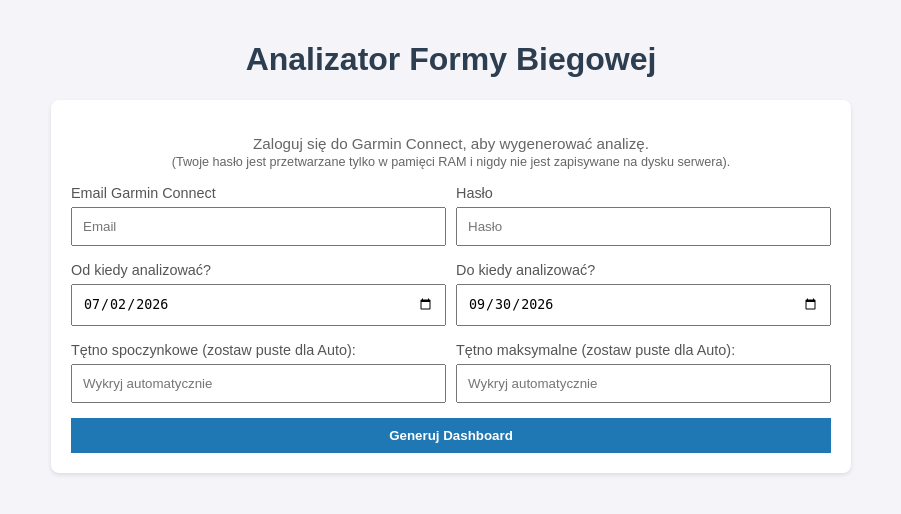
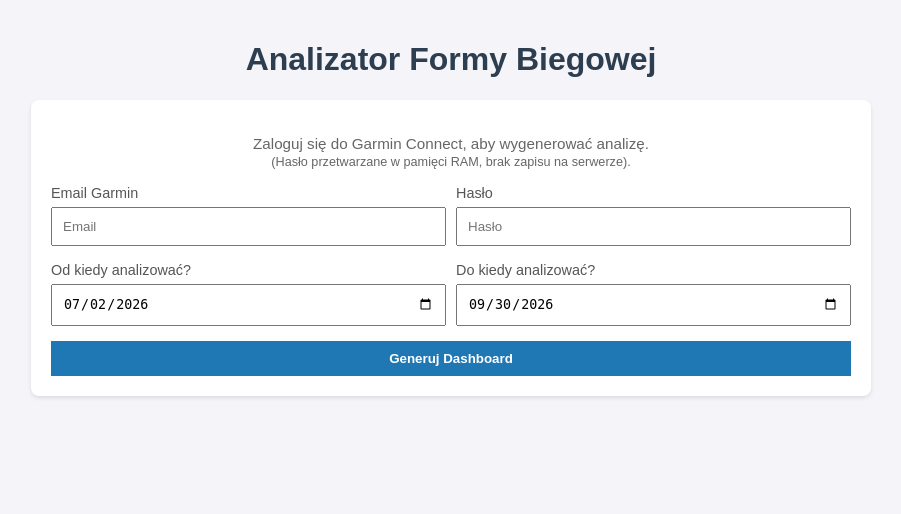
Before and after one commit to merkato/biegam_bo_chce_zyc, a FastAPI app: page / in a window 1280 px wide. Shown: the top 514 px of the page, without its empty margins (189-1090 px from the left). Run offline with FastAPI, Linux system fonts and the light colour scheme; some libraries are stand-ins or nearby versions.

Commit message:
Refactor dashboard layout and improve styling
Updated the layout and styling of the dashboard, including new container classes and improved loading messages. Removed unused input fields and adjusted chart plotting for better visualization.

```diff
--- a/templates/index.html
+++ b/templates/index.html
@@ -6,9 +6,15 @@
     <script src="https://cdn.plot.ly/plotly-2.24.1.min.js"></script>
     <script defer src="https://cdn.jsdelivr.net/npm/alpinejs@3.x.x/dist/cdn.min.js"></script>
     <style>
-        body { font-family: sans-serif; background: #f4f4f9; max-width: 800px; margin: 0 auto; padding: 20px; }
+        body { font-family: sans-serif; background: #f4f4f9; margin: 0; padding: 20px; }
+        .container { max-width: 1600px; margin: 0 auto; } /* Nowy, szeroki kontener */
         .card { background: white; padding: 20px; border-radius: 8px; box-shadow: 0 2px 4px rgba(0,0,0,0.1); margin-bottom: 20px; }
         .grid-2 { display: grid; grid-template-columns: 1fr 1fr; gap: 10px; }
+
+        /* Magia elastyczności - siatka samodzielnie ustala liczbę kolumn */
+        .charts-grid { display: grid; grid-template-columns: repeat(auto-fit, minmax(450px, 1fr)); gap: 20px; }
+        .full-width { grid-column: 1 / -1; margin-bottom: 0; }
+
         input, button { padding: 10px; width: 100%; box-sizing: border-box; margin-top: 5px; }
         button { background: #1f77b4; color: white; border: none; cursor: pointer; font-weight: bold; margin-top: 15px;}
         label { font-size: 0.9em; color: #555; }
@@ -16,53 +22,54 @@
 </head>
 <body>
 
-    <div x-data="dashboard()">
+    <div class="container" x-data="dashboard()">
         <h1 style="text-align: center; color: #2c3e50;">Analizator Formy Biegowej</h1>
 
-        <div class="card" x-show="!dataLoaded && !loading">
+        <div class="card" style="max-width: 800px; margin: 0 auto 20px auto;" x-show="!dataLoaded && !loading">
             <p style="text-align: center; color: #666; font-size: 0.95em;">
                 Zaloguj się do Garmin Connect, aby wygenerować analizę.<br>
-                <small>(Twoje hasło jest przetwarzane tylko w pamięci RAM i nigdy nie jest zapisywane na dysku serwera).</small>
+                <small>(Hasło przetwarzane w pamięci RAM, brak zapisu na serwerze).</small>
             </p>
             <form @submit.prevent="fetchData">
                 <div class="grid-2">
-                    <div><label>Email Garmin Connect</label><input type="email" x-model="email" placeholder="Email" required></div>
+                    <div><label>Email Garmin</label><input type="email" x-model="email" placeholder="Email" required></div>
                     <div><label>Hasło</label><input type="password" x-model="password" placeholder="Hasło" required></div>
                 </div>
                 <div class="grid-2" style="margin-top: 15px;">
                     <div><label>Od kiedy analizować?</label><input type="date" x-model="startDate" required></div>
                     <div><label>Do kiedy analizować?</label><input type="date" x-model="endDate" required></div>
                 </div>
-                <div class="grid-2" style="margin-top: 15px;">
-                    <div><label>Tętno spoczynkowe (zostaw puste dla Auto):</label><input type="number" x-model="hrRest" placeholder="Wykryj automatycznie"></div>
-                    <div><label>Tętno maksymalne (zostaw puste dla Auto):</label><input type="number" x-model="hrMax" placeholder="Wykryj automatycznie"></div>
-                </div>
                 <button type="submit">Generuj Dashboard</button>
             </form>
             <div x-show="error" style="background: #fee; color: #c00; padding: 10px; border-radius: 4px; margin-top: 15px;" x-text="error"></div>
         </div>
 
-        <div class="card" x-show="loading" style="text-align: center;">
-            <p>🔄 Logowanie i analiza aktywności z Garmin Connect...</p>
-            <p style="font-size: 0.85em; color: #666;">Pobieranie wskaźników HRV oraz Strumieni Mocy może zająć do kilkunastu sekund. Proszę czekać.</p>
+        <div class="card" x-show="loading" style="text-align: center; max-width: 800px; margin: 0 auto;">
+            <p>🔄 Pobieranie danych, HRV, dynamiki biegu i strumieni mocy... Proszę czekać.</p>
         </div>
 
         <div x-show="dataLoaded">
-            <div class="card" style="background: #e6f2ff; border-left: 4px solid #1f77b4; padding: 12px;">
+            <div class="card full-width" style="background: #e6f2ff; border-left: 4px solid #1f77b4; padding: 12px; margin-bottom: 20px;">
                 <p style="margin: 0; font-size: 0.9em; display: flex; justify-content: space-between;">
-                    <span><strong>Fizjologia TRIMP:</strong> Spoczynkowe: <span x-text="debug.hr_rest"></span> BPM | Maksymalne: <span x-text="debug.hr_max"></span> BPM</span>
-                    <a href="#" @click.prevent="reset()" style="color: #d62728; text-decoration: none; font-weight: bold;">[ Wyloguj / Zamknij widok ]</a>
+                    <span><strong>Fizjologia:</strong> HR Rest <span x-text="debug.hr_rest"></span> | HR Max <span x-text="debug.hr_max"></span></span>
+                    <a href="#" @click.prevent="reset()" style="color: #d62728; text-decoration: none; font-weight: bold;">[ Wyloguj / Zamknij ]</a>
                 </p>
             </div>
 
-            <!-- Kontenery -->
-            <div class="card"><div id="chart-heatmap" style="height:260px;"></div></div>
-            <div class="card"><div id="chart-endurance" style="height:400px;"></div></div>
-            <div class="card"><div id="chart-mmp" style="height:350px;"></div></div>
+            <!-- Dynamiczna Siatka CSS -->
+            <div class="charts-grid">
+                <!-- Wielkie moduły zajmują całą szerokość ekranu -->
+                <div class="card full-width"><div id="chart-heatmap" style="height:260px;"></div></div>
+                <div class="card full-width"><div id="chart-endurance" style="height:400px;"></div></div>
+
+                <!-- Mniejsze kafelki automatycznie ułożą się po 2 lub 3 w rzędzie w zależności od wielkości ekranu -->
+                <div class="card"><div id="chart-mmp" style="height:400px;"></div></div>
                 <div class="card"><div id="chart-ef" style="height:400px;"></div></div>
+                <div class="card"><div id="chart-biomech" style="height:400px;"></div></div>
                 <div class="card"><div id="chart-pow" style="height:400px;"></div></div>
                 <div class="card"><div id="chart-hr" style="height:400px;"></div></div>
                 <div class="card"><div id="chart-pace" style="height:400px;"></div></div>
+            </div>
         </div>
     </div>
 
@@ -75,26 +82,19 @@
 
             Alpine.data('dashboard', () => ({
                 email: '', password: '', startDate: formatDate(pastDate), endDate: formatDate(today),
-                hrRest: '', hrMax: '', loading: false, dataLoaded: false, error: '', debug: {},
+                loading: false, dataLoaded: false, error: '', debug: {},
 
                 async fetchData() {
                     this.loading = true; this.error = '';
                     const formData = new FormData();
                     formData.append('email', this.email); formData.append('password', this.password);
                     formData.append('start_date', this.startDate); formData.append('end_date', this.endDate);
-                    if (this.hrRest) formData.append('user_hr_rest', this.hrRest);
-                    if (this.hrMax) formData.append('user_hr_max', this.hrMax);
 
                     try {
                         const response = await fetch('/api/analyze', { method: 'POST', body: formData });
                         if (!response.ok) {
-                            const contentType = response.headers.get("content-type");
-                            if (contentType && contentType.indexOf("application/json") !== -1) {
                             const errData = await response.json();
                             throw new Error(errData.detail || 'Wystąpił błąd podczas analizy.');
-                            } else {
-                                throw new Error(`Błąd mikrusa/serwera (HTTP ${response.status}). Skrypt rzucił wyjątek. Zobacz logi journalctl.`);
-                            }
                         }
                         const data = await response.json();
                         this.debug = data.debug;
@@ -108,6 +108,8 @@
                 },
 
                 drawCharts(data) {
+                    const plotConf = { responsive: true, displayModeBar: false }; // Plotly automatycznie reaguje na zmianę szerokości karty!
+
                     const addTrend = (metricKey) => {
                         const tr = data.trends[metricKey];
                         if (!tr || tr.hist_dates.length === 0) return [];
@@ -117,78 +119,58 @@
                         ];
                     };
 
-                    const traceHeatmap = {
+                    Plotly.newPlot('chart-heatmap', [{
                         z: data.hm_z, x: data.hm_x, y: data.hm_y, type: 'heatmap',
                         colorscale: [ [0, '#ebedf0'], [0.01, '#cce5ff'], [0.4, '#66b2ff'], [0.7, '#0066cc'], [1.0, '#002966'] ],
-                        hoverongaps: false, xgap: 3, ygap: 3, showscale: false,
-                        hovertemplate: 'Od: %{x}<br>Dzień: %{y}<br>TRIMP: %{z:.0f}<extra></extra>'
-                    };
-                    Plotly.newPlot('chart-heatmap', [traceHeatmap], {
-                        title: 'Mapa Konsekwencji Obciążeń (TRIMP)', yaxis: { autorange: 'reversed', fixedrange: true },
-                        xaxis: { fixedrange: true, tickangle: -45 }, margin: { t: 40, b: 60, l: 40, r: 20 }, plot_bgcolor: 'white'
-                    });
+                        hoverongaps: false, xgap: 3, ygap: 3, showscale: false, hovertemplate: 'Od: %{x}<br>Dzień: %{y}<br>TRIMP: %{z:.0f}<extra></extra>'
+                    }], {
+                        title: 'Mapa Konsekwencji (TRIMP)', yaxis: { autorange: 'reversed', fixedrange: true }, xaxis: { fixedrange: true }, margin: { t: 40, b: 40, l: 40, r: 20 }
+                    }, plotConf);
 
-                    const traceCTL = { x: data.dates, y: data.ctl, mode: 'lines', name: 'CTL (Baza)', line: {color: 'blue', width: 2} };
-                    const traceATL = { x: data.dates, y: data.atl, mode: 'lines', name: 'ATL (Zmęczenie)', line: {color: 'red', dash: 'dot', width: 2} };
-                    const todayStr = new Date().toISOString().split('T')[0];
-                    Plotly.newPlot('chart-endurance', [traceCTL, traceATL], {
-                        title: 'Endurance Score (TRIMP)', hovermode: 'x unified',
-                        shapes: [{ type: 'line', x0: todayStr, x1: todayStr, y0: 0, y1: 1, yref: 'paper', line: {color: 'black', dash: 'dot'} }]
-                    });
+                    Plotly.newPlot('chart-endurance', [
+                        { x: data.dates, y: data.ctl, mode: 'lines', name: 'CTL', line: {color: 'blue', width: 2} },
+                        { x: data.dates, y: data.atl, mode: 'lines', name: 'ATL', line: {color: 'red', dash: 'dot', width: 2} }
+                    ], { title: 'Endurance Score', hovermode: 'x unified', margin: { t: 40, b: 40, l: 40, r: 20 } }, plotConf);
 
-                    // NOWY WYKRES: MMP (Krzywa Mocy)
-                    const traceMMP = {
-                        x: data.mmp_labels,
-                        y: data.mmp_vals,
-                        mode: 'lines+markers',
-                        name: 'Max Power',
-                        line: {color: '#d62728', width: 3, shape: 'spline'},
-                        marker: {size: 10, color: '#1f77b4'},
-                        hovertemplate: 'Czas: %{x}<br>Max Moc: %{y} W<extra></extra>'
-                    };
-                    Plotly.newPlot('chart-mmp', [traceMMP], {
-                        title: 'Krzywa Mocy MMP (Top 5 najcięższych treningów)',
-                        yaxis: { title: 'Moc (W)' }, xaxis: { title: 'Czas trwania' },
-                        margin: { t: 40, b: 40, l: 40, r: 20 }
-                    });
+                    Plotly.newPlot('chart-mmp', [{
+                        x: data.mmp_labels, y: data.mmp_vals, mode: 'lines+markers', name: 'Max Power',
+                        line: {color: '#d62728', width: 3, shape: 'spline'}, marker: {size: 10, color: '#1f77b4'}, hovertemplate: 'Czas: %{x}<br>Max Moc: %{y} W<extra></extra>'
+                    }], { title: 'Krzywa Mocy MMP (Top 5)', yaxis: { title: 'Moc (W)' }, margin: { t: 40, b: 40, l: 40, r: 20 } }, plotConf);
 
-                    const validHrv = [];
-                    data.dates.forEach((d, i) => {
-                        if (data.hrv_upper[i] !== null && data.hrv_lower[i] !== null) validHrv.push({date: d, upper: data.hrv_upper[i], lower: data.hrv_lower[i]});
-                    });
-                    const bandX = validHrv.map(item => item.date);
-                    const traceHrvBand = {
-                        x: bandX.concat(bandX.slice().reverse()), y: validHrv.map(i => i.upper).concat(validHrv.map(i => i.lower).reverse()),
-                        fill: 'toself', fillcolor: 'rgba(44, 160, 44, 0.15)', line: {color: 'transparent'},
-                        name: 'Norma HRV (30 dni)', yaxis: 'y2', type: 'scatter', hoverinfo: 'skip'
-                    };
-                    const traceHrv7d = { x: data.dates, y: data.hrv_7d, mode: 'lines', name: 'HRV (Trend)', line: {color: '#2ca02c', width: 2.5}, yaxis: 'y2' };
-                    const traceEF = { x: data.dates, y: data.ef, mode: 'markers', name: 'EF', marker: {color: '#ff7f0e', size: 8} };
+                    // Biomechanika (Bubble Chart)
+                    const vBiomech = [];
+                    data.dates.forEach((d, i) => { if (data.vo[i] && data.gct[i] && data.pace[i]) vBiomech.push({pace: data.pace[i], pace_str: data.pace_str[i], vo: data.vo[i], gct: data.gct[i]}); });
+                    if (vBiomech.length > 0) {
+                        Plotly.newPlot('chart-biomech', [{
+                            x: vBiomech.map(v => v.pace), y: vBiomech.map(v => v.vo), mode: 'markers', name: 'Biomechanika',
+                            text: vBiomech.map(v => `Tempo: ${v.pace_str} min/km<br>VO: ${v.vo.toFixed(1)} cm<br>GCT: ${v.gct.toFixed(0)} ms`), hovertemplate: '%{text}<extra></extra>',
+                            marker: {
+                                size: vBiomech.map(v => v.gct), sizemode: 'area', sizeref: 2 * Math.max(...vBiomech.map(v => v.gct)) / (30**2), sizemin: 4,
+                                color: vBiomech.map(v => v.gct), colorscale: 'Viridis', showscale: true, colorbar: { title: 'GCT', thickness: 10 }
+                            }
+                        }], {
+                            title: 'Biomechanika: Odchylenie vs GCT', xaxis: { title: 'Tempo (szybciej →)', autorange: 'reversed' }, yaxis: { title: 'Odchylenie (cm)' }, margin: { t: 40, b: 40, l: 40, r: 20 }
+                        }, plotConf);
+                    } else {
+                        document.getElementById('chart-biomech').innerHTML = '<p style="text-align:center; padding-top:150px; color:#999;">Brak danych z dynamiki biegu (HRM-Pro)</p>';
+                    }
 
-                    Plotly.newPlot('chart-ef', [traceHrvBand, traceHrv7d, traceEF, ...addTrend('ef')], {
-                        title: 'Współczynnik Efektywności (EF) vs Osobista Norma HRV',
-                        yaxis: { title: 'EF (Moc / Tętno)', titlefont: {color: '#ff7f0e'} },
-                        yaxis2: { title: 'Zmienność Tętna (ms)', titlefont: {color: '#2ca02c'}, overlaying: 'y', side: 'right' }, hovermode: 'x unified'
-                    });
+                    const bandX = []; const bandU = []; const bandL = [];
+                    data.dates.forEach((d, i) => { if (data.hrv_upper[i] !== null) { bandX.push(d); bandU.push(data.hrv_upper[i]); bandL.push(data.hrv_lower[i]); } });
+                    Plotly.newPlot('chart-ef', [
+                        { x: bandX.concat(bandX.slice().reverse()), y: bandU.concat(bandL.slice().reverse()), fill: 'toself', fillcolor: 'rgba(44, 160, 44, 0.15)', line: {color: 'transparent'}, name: 'Norma HRV', yaxis: 'y2', type: 'scatter', hoverinfo: 'skip' },
+                        { x: data.dates, y: data.hrv_7d, mode: 'lines', name: 'HRV (7d)', line: {color: '#2ca02c', width: 2.5}, yaxis: 'y2' },
+                        { x: data.dates, y: data.ef, mode: 'markers', name: 'EF', marker: {color: '#ff7f0e', size: 8} }, ...addTrend('ef')
+                    ], { title: 'Współczynnik EF vs HRV', yaxis: { title: 'EF' }, yaxis2: { title: 'HRV (ms)', overlaying: 'y', side: 'right' }, hovermode: 'x unified', margin: { t: 40, b: 40, l: 40, r: 40 } }, plotConf);
 
-                    const tracePow = { x: data.dates, y: data.pow, mode: 'markers', name: 'Moc (W)', marker: {color: '#1f77b4', size: 8} };
-                    Plotly.newPlot('chart-pow', [tracePow, ...addTrend('pow')], { title: 'Średnia Moc (W)' });
-
-                    const traceHR = { x: data.dates, y: data.hr, mode: 'markers', name: 'Tętno (BPM)', marker: {color: '#2ca02c', size: 8} };
-                    Plotly.newPlot('chart-hr', [traceHR, ...addTrend('hr')], { title: 'Średnie Tętno (BPM)' });
-
-                    const tracePace = {
-                        x: data.dates, y: data.pace, mode: 'markers', name: 'Tempo', marker: {color: '#9467bd', size: 8},
-                        text: data.pace_str, hovertemplate: '%{x}<br>Tempo: %{text} min/km<extra></extra>'
-                    };
-                    Plotly.newPlot('chart-pace', [tracePace, ...addTrend('pace')], {
-                        title: 'Średnie Tempo (min/km)', yaxis: { autorange: 'reversed' }
-                    });
+                    Plotly.newPlot('chart-pow', [{ x: data.dates, y: data.pow, mode: 'markers', name: 'Moc', marker: {color: '#1f77b4', size: 8} }, ...addTrend('pow')], { title: 'Średnia Moc (W)', margin: { t: 40, b: 40, l: 40, r: 20 } }, plotConf);
+                    Plotly.newPlot('chart-hr', [{ x: data.dates, y: data.hr, mode: 'markers', name: 'HR', marker: {color: '#2ca02c', size: 8} }, ...addTrend('hr')], { title: 'Średnie Tętno (BPM)', margin: { t: 40, b: 40, l: 40, r: 20 } }, plotConf);
+                    Plotly.newPlot('chart-pace', [{ x: data.dates, y: data.pace, mode: 'markers', name: 'Tempo', marker: {color: '#9467bd', size: 8}, text: data.pace_str, hovertemplate: 'Tempo: %{text} min/km<extra></extra>' }, ...addTrend('pace')], { title: 'Średnie Tempo (min/km)', yaxis: { autorange: 'reversed' }, margin: { t: 40, b: 40, l: 40, r: 20 } }, plotConf);
                 },
 
                 reset() {
                     this.dataLoaded = false;
-                    ['chart-heatmap', 'chart-endurance', 'chart-mmp', 'chart-ef', 'chart-pow', 'chart-hr', 'chart-pace'].forEach(id => Plotly.purge(id));
+                    ['chart-heatmap', 'chart-endurance', 'chart-mmp', 'chart-biomech', 'chart-ef', 'chart-pow', 'chart-hr', 'chart-pace'].forEach(id => Plotly.purge(id));
                 }
             }))
         })
```
Lines whose indentation alone changed are shown as unchanged.
